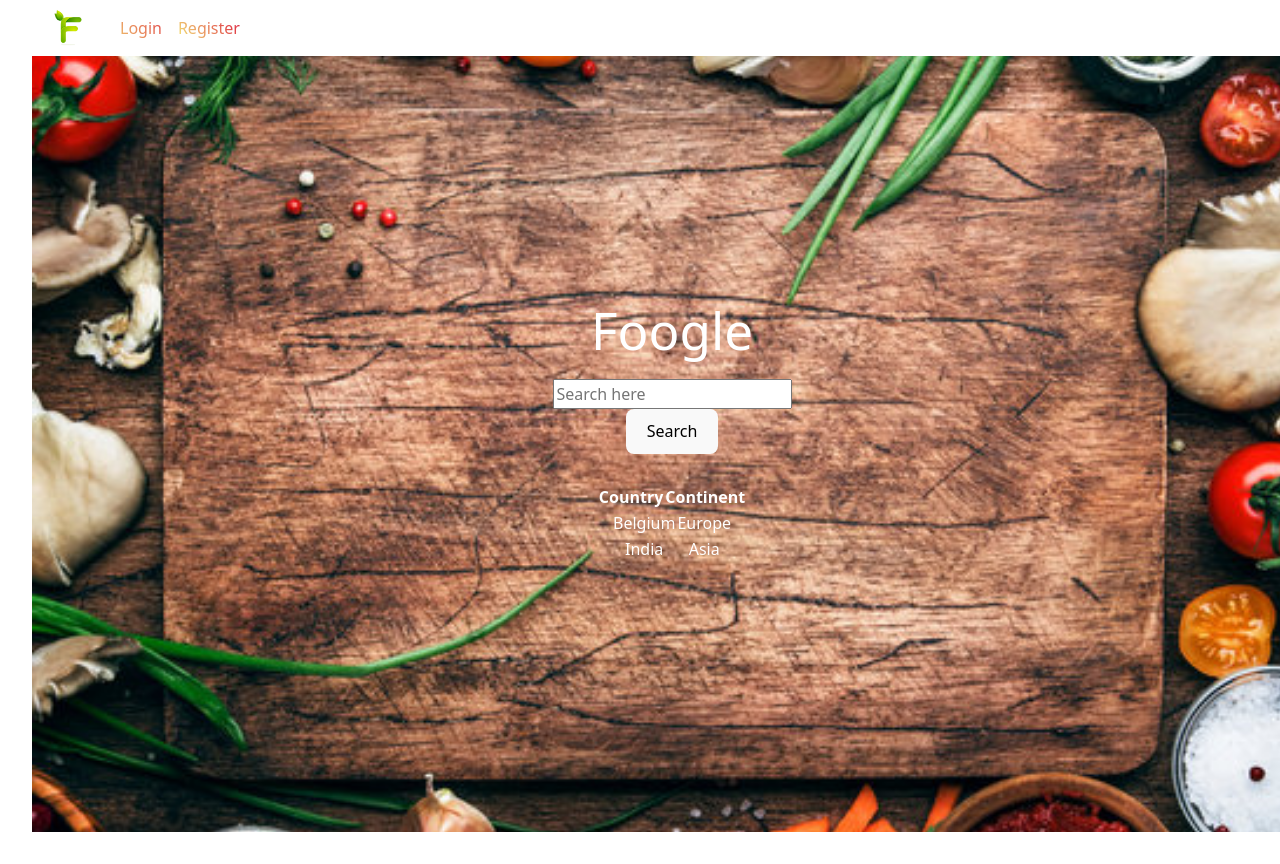
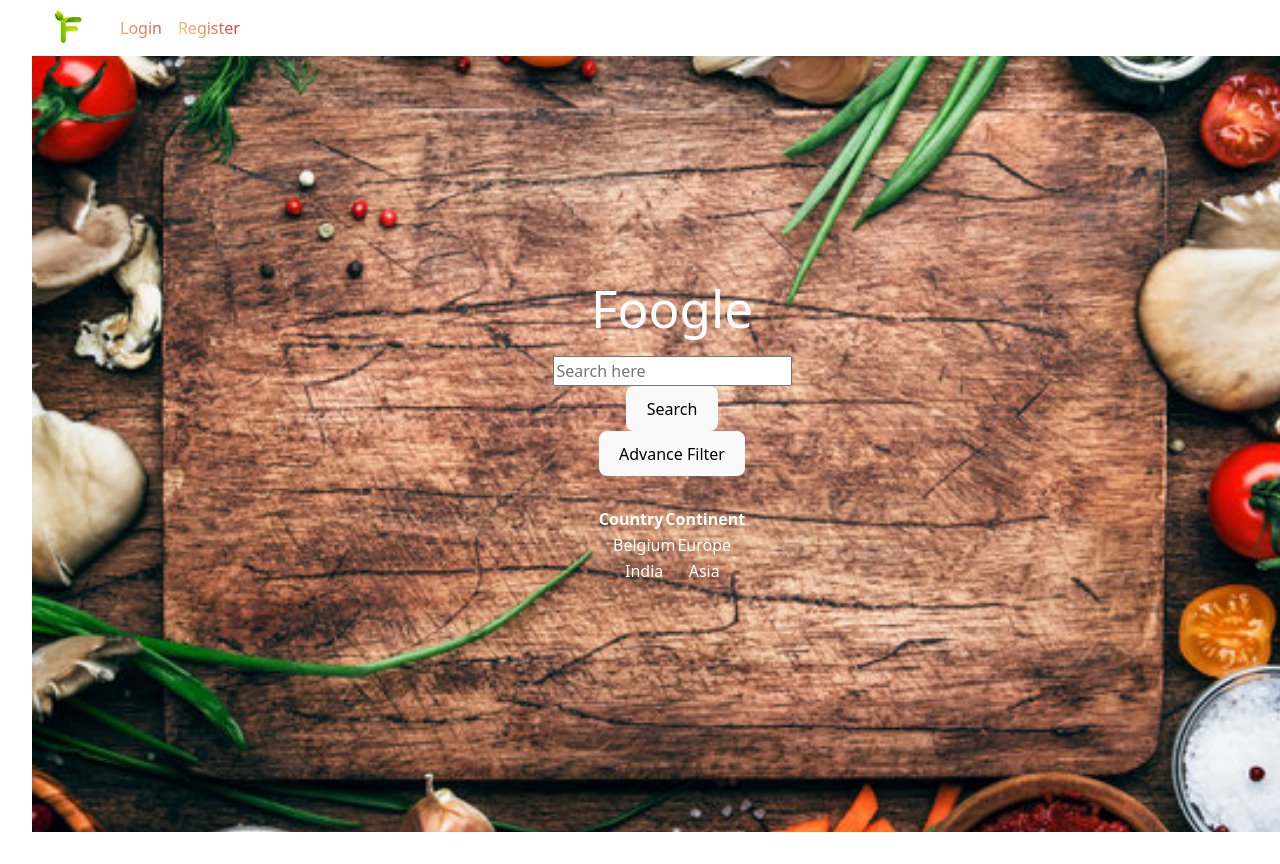
Before and after one commit to Alexhong1269/FoodSearch, a React (Vite) app: page / in a window 1280 px wide. Shown: the top 864 px of the page. Built offline with nearby package versions, Linux system fonts and the light colour scheme.

Commit message:
got the popup to work

```diff
--- a/src/components/Home.jsx
+++ b/src/components/Home.jsx
@@ -1,6 +1,7 @@
 import React, { useState } from "react";
 import styled from "styled-components";
 import Popup from "reactjs-popup";
+import 'reactjs-popup/dist/index.css';
 import bgImg from "../images/bg_image.jpeg";
 
 const StyledHome = styled.main`
@@ -77,6 +78,11 @@ const Search = () => {
                         </div>
                     )}
                 </Popup>
+                <div>
+                    <button>
+                        Advance Filter
+                    </button>
+                </div>
                 <table className="searchExample">
                     <thead>
                         <tr>
```
